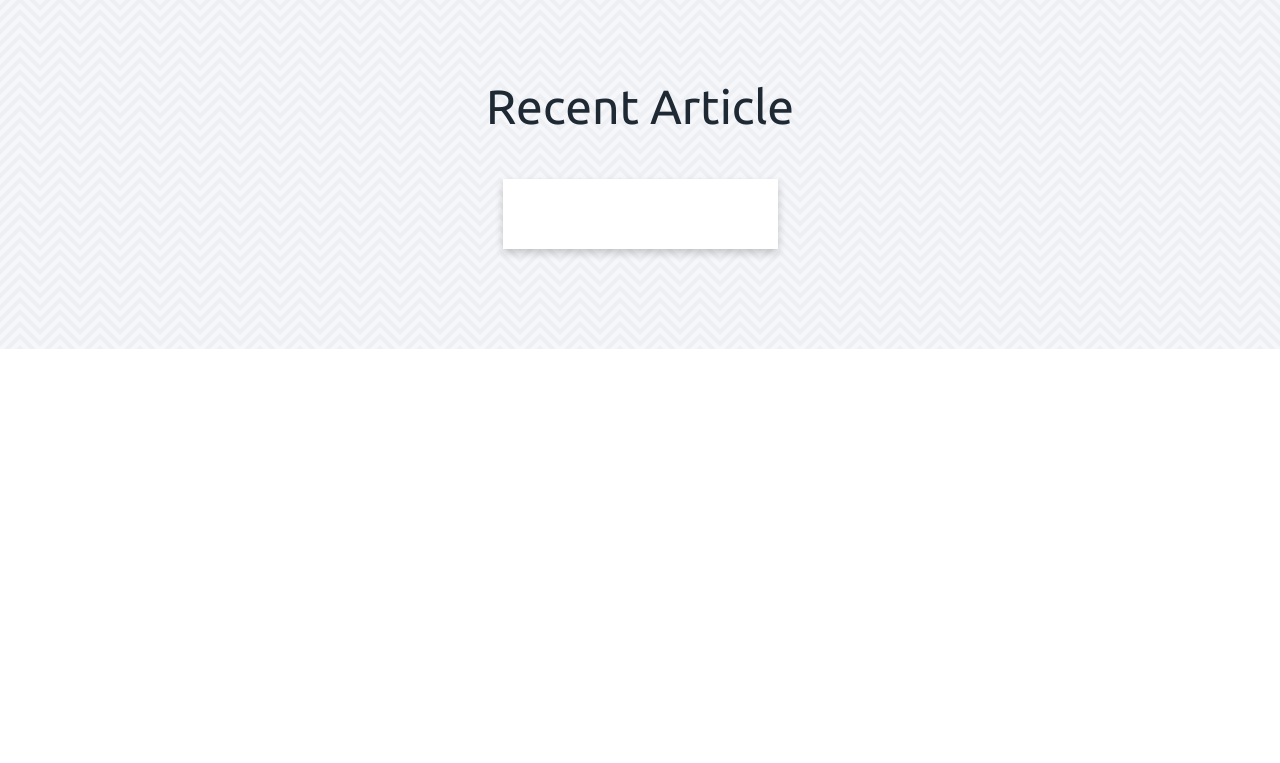
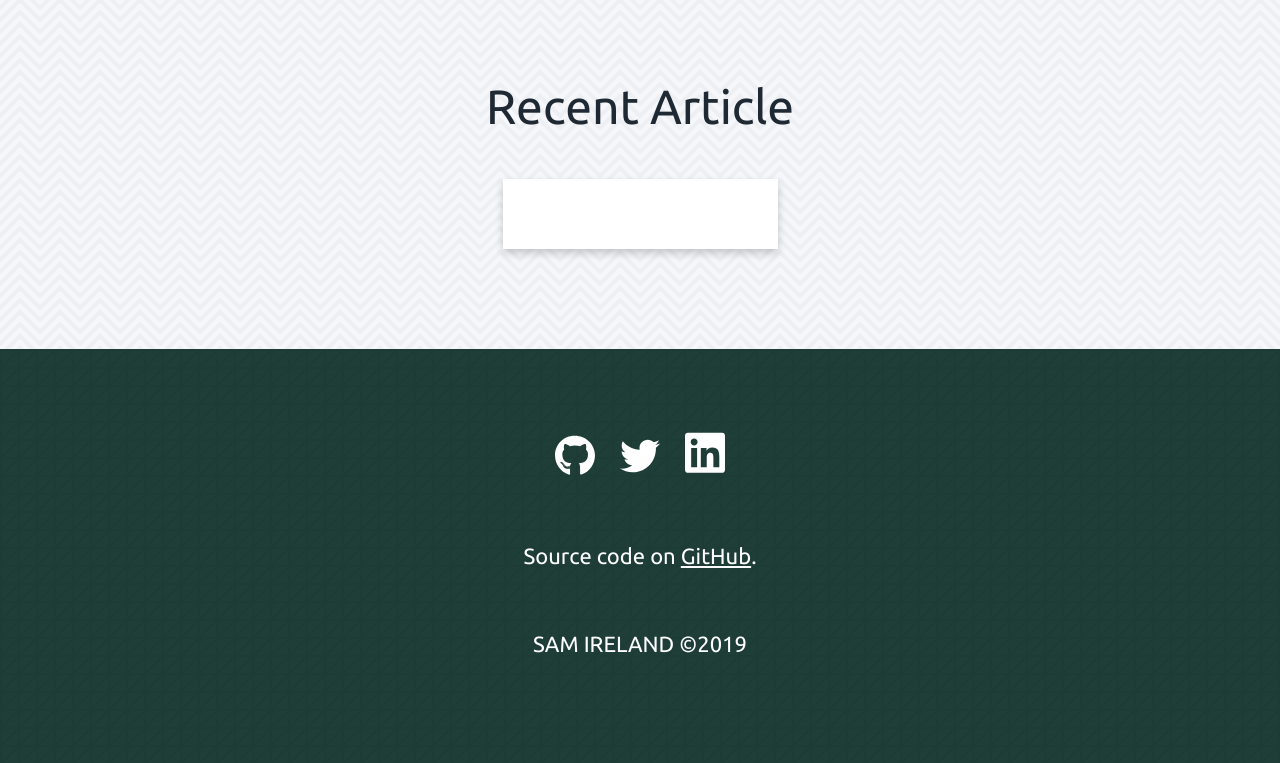
Before and after one commit to samirelanduk/samireland.com, a Django app: template core/templates/home.html in a window 1280 px wide. Shown: the part 2218-2981 px from the top of the page. Before the commit the page ends 2567 px from the top, so only its background shows below. Run offline with Django 3.2, Linux system fonts and the light colour scheme; the template is opened without the code that fills it, so the values that code supplies are empty; style sheets or scripts are compiled from the project's sources; some libraries are stand-ins or nearby versions.

Commit message:
Footer section

```diff
--- a/core/static/css/_core.scss
+++ b/core/static/css/_core.scss
@@ -1,3 +1,7 @@
+body {
+    color: $gray-10;
+}
+
 a {
     color: #000099;
 }
--- /dev/null
+++ b/core/static/css/_footer.scss
@@ -0,0 +1,35 @@
+footer {
+    padding: 75px 50px;
+    text-align: center;
+    background-color: $primary-8;
+    color: white;
+    font-size: 14px;
+    line-height: 4;
+
+    div {
+        background-color: #00000000;
+    }
+
+    a {
+        color: inherit;
+        text-decoration: underline;
+    }
+}
+
+@mixin footer--600() {
+    footer {
+        font-size: 16px;
+    }
+}
+
+@mixin footer--900() {
+    footer {
+        font-size: 18px;
+    }
+}
+
+@mixin footer--1200() {
+    footer {
+        font-size: 22px;
+    }
+}
--- a/core/static/css/_home.scss
+++ b/core/static/css/_home.scss
@@ -38,15 +38,6 @@ header {
             margin: 0px auto;
             border-radius: 50%;
             margin-bottom: 20px;
-        }
-
-        .social-icons {
-
-            svg {
-                width: 20px;
-                margin: 0px 5px;
-                cursor: pointer;
-            }
         }
     }
 }
@@ -321,14 +312,6 @@ section {
             img {
                 width: 150px;
             }
-
-            .social-icons {
-
-                svg {
-                    width: 30px;
-                    margin: 0px 10px;
-                }
-            }
         }
     }
 
@@ -418,14 +401,6 @@ section {
             img {
                 width: 200px;
             }
-
-            .social-icons {
-
-                svg {
-                    width: 40px;
-                    margin: 0px 10px;
-                }
-            }
         }
     }
 }
--- a/core/static/css/_reset.scss
+++ b/core/static/css/_reset.scss
@@ -14,5 +14,4 @@
     -webkit-appearance: none;
     -moz-appearance: none;
     font-family: Ubuntu;
-    color: $gray-10;
 }
--- /dev/null
+++ b/core/static/css/_social.scss
@@ -0,0 +1,28 @@
+.social-icons {
+
+    svg {
+        width: 20px;
+        margin: 0px 5px;
+        cursor: pointer;
+    }
+}
+
+@mixin social--800() {
+    .social-icons {
+
+        svg {
+            width: 30px;
+            margin: 0px 10px;
+        }
+    }
+}
+
+@mixin social--1200() {
+    .social-icons {
+
+        svg {
+            width: 40px;
+            margin: 0px 10px;
+        }
+    }
+}
--- a/core/static/css/style.scss
+++ b/core/static/css/style.scss
@@ -27,6 +27,8 @@ $logo-font: 'Roboto slab';
 @import "core";
 @import "nav";
 @import "home";
+@import "social";
+@import "footer";
 
 @media (min-width: 400px) {
     @include core--400();
@@ -42,6 +44,7 @@ $logo-font: 'Roboto slab';
     @include core--600();
     @include nav--600();
     @include home--600();
+    @include footer--600();
 }
 
 @media (min-width: 700px) {
@@ -53,11 +56,13 @@ $logo-font: 'Roboto slab';
     @include core--800();
     @include nav--800();
     @include home--800();
+    @include social--800();
 }
 
 @media (min-width: 900px) {
     @include core--900();
     @include nav--900();
+    @include footer--900();
 }
 
 @media (min-width: 1000px) {
@@ -72,4 +77,6 @@ $logo-font: 'Roboto slab';
 @media (min-width: 1200px) {
     @include core--1200();
     @include home--1200();
+    @include social--1200();
+    @include footer--1200();
 }
--- /dev/null
+++ b/core/templates/footer.html
@@ -0,0 +1,7 @@
+<footer class="connections">
+    {% include "social-icons.html" %}
+    <div class="source">
+        Source code on <a href="https://github.com/samirelanduk/samireland.com/" target="_blank">GitHub</a>.
+    </div>
+    <div class="copyright">SAM IRELAND ©2019</div>
+</footer>
--- a/core/templates/home.html
+++ b/core/templates/home.html
@@ -85,6 +85,8 @@
       </a>
     </section>
 
+    {% include "footer.html" %}
+
 
 
     <script src="/static/js/main.js"></script>
```
